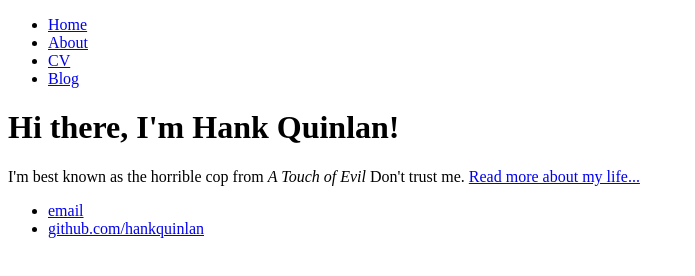
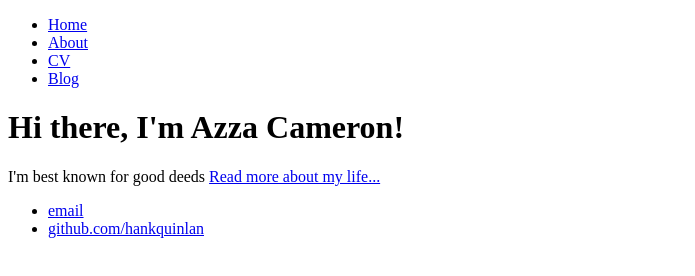
Before and after one commit to TouchMeDont/.github.io, a plain HTML site: page index.html in a window 1280 px wide. Shown: the whole page, without its empty margins (0-695 px from the left). Drawn offline with Linux system fonts and the light colour scheme.

Commit message:
Update index.html

```diff
--- a/index.html
+++ b/index.html
@@ -14,8 +14,8 @@
 		</nav>
 		<div class="container">
     		<div class="blurb">
-        		<h1>Hi there, I'm Hank Quinlan!</h1>
-				<p>I'm best known as the horrible cop from <em>A Touch of Evil</em> Don't trust me. <a href="/about">Read more about my life...</a></p>
+        		<h1>Hi there, I'm Azza Cameron!</h1>
+				<p>I'm best known for good deeds</em> <a href="/about">Read more about my life...</a></p>
     		</div><!-- /.blurb -->
 		</div><!-- /.container -->
 		<footer>
```
